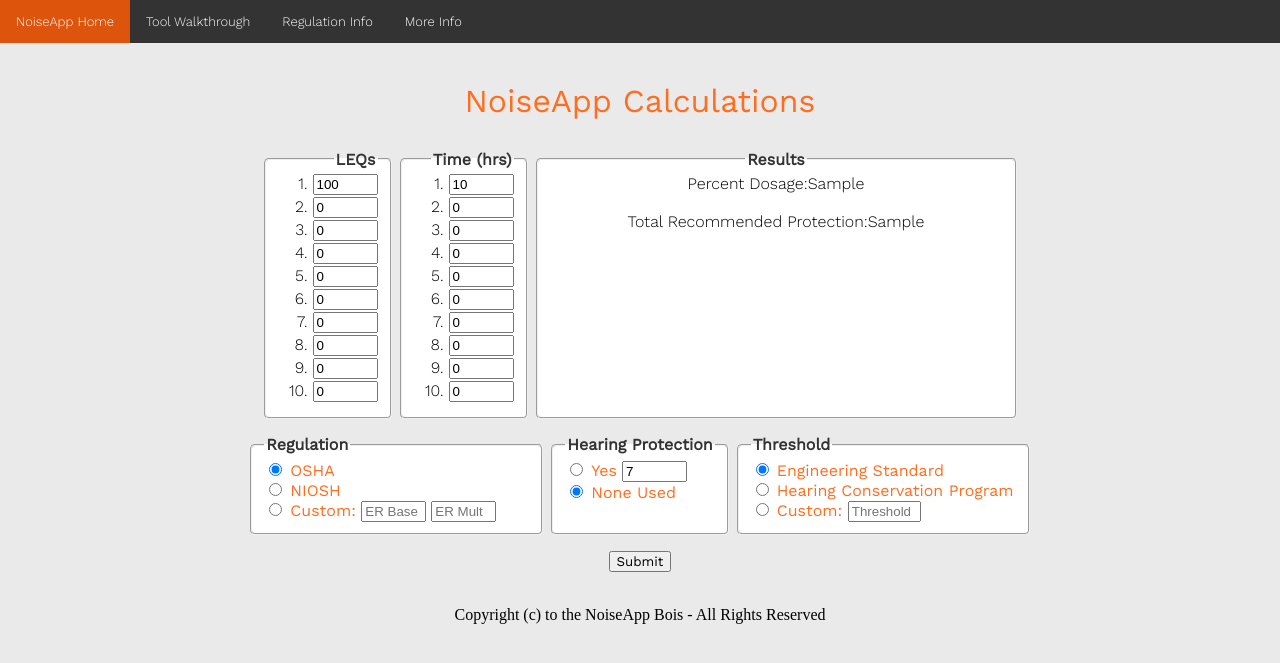
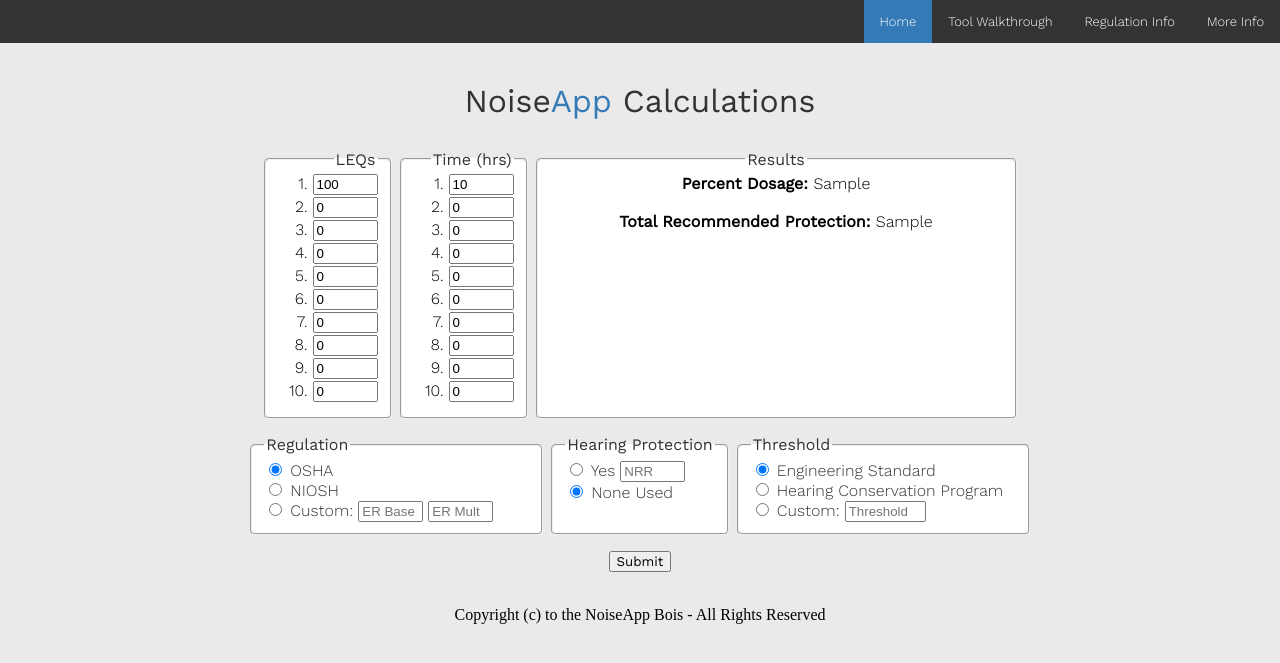
Before and after one commit to erayner305/NoiseApp, a Flask app: template templates/index.html in a window 1280 px wide. Shown: the top 663 px of the page. Run offline with Flask 3, Linux system fonts and the light colour scheme; the template is opened without the code that fills it: most values are stand-ins (such as "Sample title", 1, 10 or a date in 2020).

Commit message:
Visual Updates

```diff
--- a/templates/base.html
+++ b/templates/base.html
@@ -18,20 +18,25 @@
 		background: white;
 		border-radius: 5px;
 		font-family: 'Work Sans', sans-serif;
-        font-weight: 300;
+    font-weight: 300;
 	}
 
 	fieldset legend {
 		font-family: 'Work Sans', sans-serif;
-        font-weight: 300;
-        color:#333;
-        font-weight: 600;
+    font-weight: 400;
+    color:#333  ;
 	}
+
+  fieldset label {
+    font-family: 'Work Sans', sans-serif;
+    font-weight: 300;
+    color:#333;
+  }
 
 	h1 {
 		font-family: 'Work Sans', sans-serif;
         font-weight: 400;
-        color:#ff6e20;
+        color:#333;
 	}
 
     ul {
@@ -43,6 +48,10 @@
       }
 
       li {
+        float: right;
+      }
+
+      .li-unused {
         float: left;
       }
 
@@ -63,7 +72,7 @@
       }
 
       .active {
-        background-color: #dd550c;
+        background-color: #337ab7;
       }
 
       body {
--- a/templates/index.html
+++ b/templates/index.html
@@ -3,15 +3,16 @@
 <style>
 
 </style>
+
 <ul>
-    <li><a class="active" href="{{url_for('index')}}">NoiseApp Home</a></li>
-    <li><a href="{{url_for('about')}}">Tool Walkthrough</a></li>
+    <li><a href="{{url_for('moreinfo')}}">More Info</a></li>
     <li><a href="{{url_for('reginfo')}}">Regulation Info</a></li>
-    <li><a href="{{url_for('moreinfo')}}">More Info</a></li>
+	<li><a href="{{url_for('about')}}">Tool Walkthrough</a></li>
+	<li><a class="active" href="{{url_for('index')}}">Home</a></li>
 </ul>
 <br/>
 <center>
-    <h1>NoiseApp Calculations</h1>
+    <h1>Noise<a style="color:#337ab7">App</a> Calculations</h1>
 
 	<form method="POST">
 	<div style="padding:8px;margin:auto;">
@@ -45,18 +46,21 @@
 
 		<fieldset class="top-fields" style="display:inline-block;width:453px;vertical-align:bottom;text-align:center;">
 			<legend >Results</legend>
+			<div style="height:100%;vertical-align: middle;">
 			{% if percDosage is defined %}
-				Percent Dosage:<output >{{ percDosage }}</output>
+				<b>Percent Dosage: </b><output >{{ percDosage }}</output>
 				<br></br>
 			{% endif %}
 			{% if protRec is defined %}
-				Total Recommended Protection:<output >{{ protRec }}</output>
+				<b>Total Recommended Protection: </b><output >{{ protRec }}</output>
 				<br></br>
 			{% endif %}
 			{% if error is defined %}
 				<output >{{ error }}</output>
 				<br></br>
 			{% endif %}
+			</div>
+
 		</fieldset>
 	</div>
     <!-- Usable outputs for these forms are under the field "value" -->
@@ -65,41 +69,41 @@
 		<fieldset class="bottom-fields" style="display:inline-block;text-align:left;width: 265px;vertical-align:middle">
     		<legend>Regulation</legend>
 	    		<input type="radio" id="regulation1" name ="regulation" value="OSHA" checked="checked"/>
-		        <label style="color: #ff6e20;font-weight: 400" for="regulation1"> OSHA</label><br>
+		        <label for="regulation1"> OSHA</label><br>
 
 		        <input type="radio" id="regulation2" name ="regulation" value="NIOSH"/>
-		        <label style="color: #ff6e20;font-weight: 400" for="regulation2"> NIOSH</label><br>
+		        <label for="regulation2"> NIOSH</label><br>
 
 		        <input type="radio" id="regulation3" name ="regulation" value="CustomRegulation"/>
-		        <label style="color: #ff6e20;font-weight: 400" for="regulation3"> Custom: </label>
+		        <label for="regulation3"> Custom: </label>
 
 			        <input type="text" id="customregulation1" name="customregulation1" placeholder="ER Base" size = "5">
 			        <input type="text" id="customregulation2" name="customregulation2" placeholder="ER Mult" size = "5">
     	</fieldset>
 
 		<fieldset class="bottom-fields" style="display:inline-block;text-align:left;vertical-align:middle;">
-			<legend >Hearing Protection</legend>
+			<legend>Hearing Protection</legend>
 			<input type="radio" id="hearingProc1" name ="hearingProc" value="true"/>
-			<label style="color: #ff6e20;font-weight: 400" for="vehicle1"> Yes</label>
+			<label for="vehicle1"> Yes</label>
 
-				<input type="text" id="customregulation1" name="NRR" value="7" size = "5"><br>
+				<input type="text" id="customregulation1" name="NRR" placeholder = "NRR" size = "5"><br>
 
 			<input type="radio" id="hearingProc2" name ="hearingProc" value="false" checked="checked"/>
-			<label style="color: #ff6e20;font-weight: 400" for="vehicle1"> None Used</label>
+			<label  for="vehicle1"> None Used</label>
 		</fieldset>
 
 		<fieldset class="bottom-fields" style="display:inline-block;text-align:left;width: 265px;vertical-align:middle">
 			<legend >Threshold</legend>
 			  	<input type="radio" id="standard1" name="standard" value="ES" checked="checked"/>
-			  	<label style="color:#ff6e20;font-weight: 400" for="standard1">Engineering Standard</label><br>
+			  	<label for="standard1">Engineering Standard</label><br>
 
 			  	<input type="radio" id="standard2" name="standard" value="HCP"/>
-			  	<label style="color:#ff6e20;font-weight: 400" for="standard2">Hearing Conservation Program</label><br>
+			  	<label for="standard2">Hearing Conservation Program</label><br>
 
 			  	<input type="radio" id="standard3" name="standard" value="CustomStandard"/>
-			  	<label style="color:#ff6e20;font-weight: 400" for="standard3">Custom: </label>
+			  	<label for="standard3">Custom: </label>
 
-			  	<input type="text" id="customStandard2" name="Threshold" placeholder="Threshold" size="6">
+			  	<input type="text" id="customStandard2" name="Threshold" placeholder="Threshold" size="7">
 		</fieldset>
 	</div>
 
--- a/templates/more_info.html
+++ b/templates/more_info.html
@@ -1,9 +1,9 @@
 {%extends 'base.html'%}
 {%block content%}
 <ul>
-    <li><a href="{{url_for('index')}}">NoiseApp Home</a></li>
-    <li><a href="{{url_for('about')}}">Tool Walkthrough</a></li>
+    <li><a class="active" href="{{url_for('moreinfo')}}">More Info</a></li>
     <li><a href="{{url_for('reginfo')}}">Regulation Info</a></li>
-    <li><a class="active" href="{{url_for('moreinfo')}}">More Info</a></li>
+	<li><a href="{{url_for('about')}}">Tool Walkthrough</a></li>
+	<li><a href="{{url_for('index')}}">Home</a></li>
 </ul>
 {%endblock%}
--- a/templates/regulation_info.html
+++ b/templates/regulation_info.html
@@ -1,10 +1,10 @@
 {%extends 'base.html'%}
 {%block content%}
 <ul>
-    <li><a href="{{url_for('index')}}">NoiseApp Home</a></li>
-    <li><a href="{{url_for('about')}}">Tool Walkthrough</a></li>
+    <li><a href="{{url_for('moreinfo')}}">More Info</a></li>
     <li><a class="active" href="{{url_for('reginfo')}}">Regulation Info</a></li>
-    <li><a href="{{url_for('moreinfo')}}">More Info</a></li>
+	<li><a href="{{url_for('about')}}">Tool Walkthrough</a></li>
+	<li><a href="{{url_for('index')}}">Home</a></li>
 </ul>
 
 {%endblock%}
```
Also changed, not shown: templates/about.html (+4 -3 lines).
